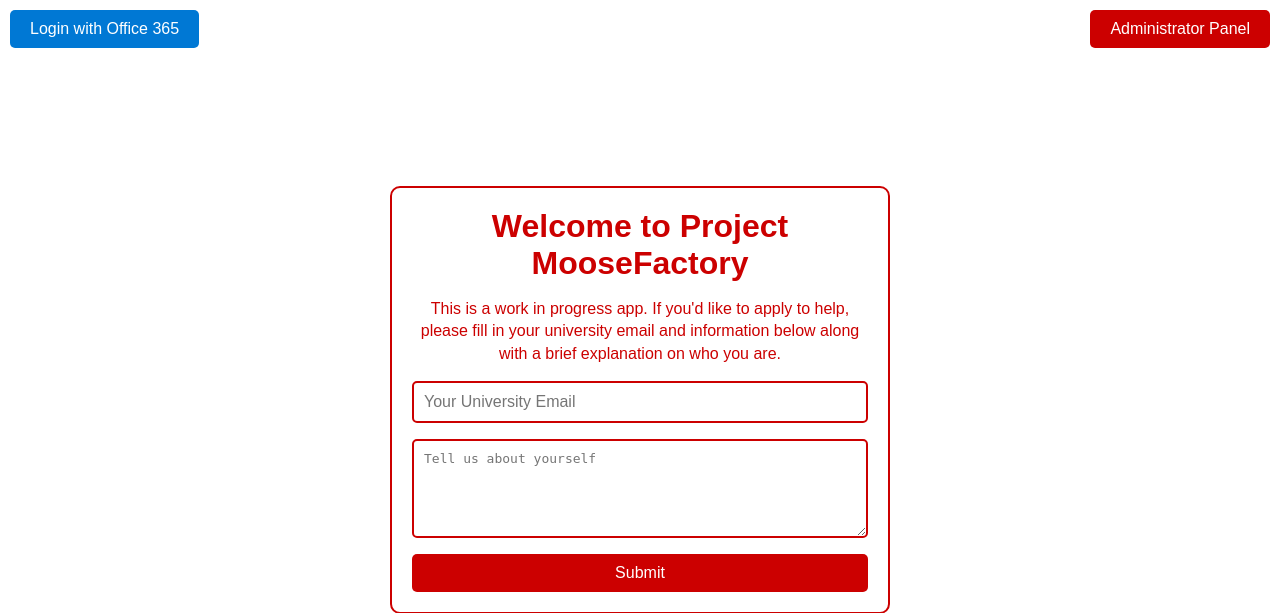
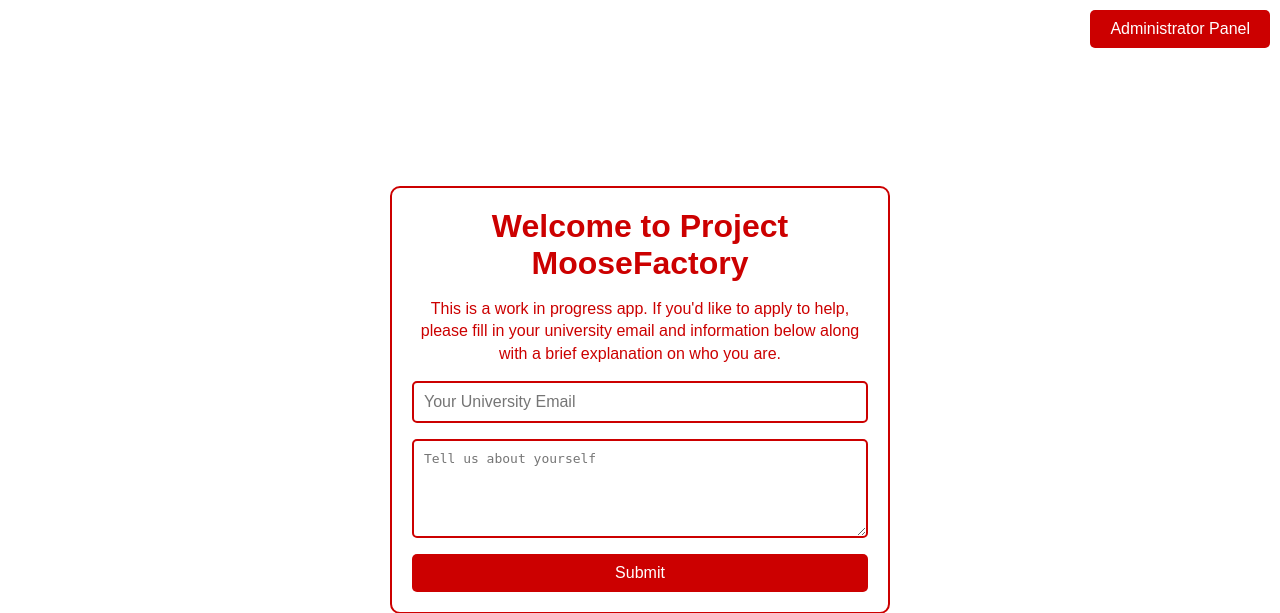
Before and after one commit to Itaho/Project-01-COSC4353, a Flask app: page / in a window 1280 px wide. Shown: the top 613 px of the page. Run offline with Flask 3, Linux system fonts and the light colour scheme.

Commit message:
Revert "Login"
This reverts commit 089c2944e03008149e45fce79a5ef0708432258f.

```diff
--- a/app.py
+++ b/app.py
@@ -1,31 +1,15 @@
 import os
 import mysql.connector
 from flask import Flask, request, render_template, redirect, url_for, session
-import msal
 
 app = Flask(__name__)
 app.secret_key = os.getenv("FLASK_SECRET_KEY", "default_secret_key")
 
-# Database configuration
 DB_HOST = os.getenv("DB_HOST", "moosefactorydb.mysql.database.azure.com")
 DB_PORT = int(os.getenv("DB_PORT", 3306))
 DB_USER = os.getenv("DB_USER", "moose")
 DB_PASS = os.getenv("DB_PASS", "Moosefactory123")
 DB_NAME = os.getenv("DB_NAME", "moosefactory_sql")
-
-# Microsoft Azure App credentials
-CLIENT_ID = os.getenv("MS_CLIENT_ID", "YOUR_CLIENT_ID")
-CLIENT_SECRET = os.getenv("MS_CLIENT_SECRET", "YOUR_CLIENT_SECRET")
-AUTHORITY = os.getenv("MS_AUTHORITY", "https://login.microsoftonline.com/YOUR_TENANT_ID")
-REDIRECT_PATH = "/auth/microsoft/callback"  # Must match the redirect URI in Azure
-SCOPE = ["User.Read"]  # Permissions to request
-
-# Initialize MSAL client
-msal_client = msal.ConfidentialClientApplication(
-    CLIENT_ID,
-    authority=AUTHORITY,
-    client_credential=CLIENT_SECRET
-)
 
 def get_db_connection():
     return mysql.connector.connect(
@@ -79,7 +63,7 @@ def add_user_to_db():
             if conn:
                 conn.close()
 
-# Initializes database connection
+#Initializes database connection
 @app.route("/init-db")
 def init_db():
     conn = get_db_connection()
@@ -100,7 +84,6 @@ def init_db():
 @app.route("/", methods=["GET"])
 def home():
     return render_template("index.html")
-
 @app.route("/adminpanel.html", methods=["GET"])
 def admin_panel():
     try:
@@ -173,44 +156,5 @@ def apply():
     except mysql.connector.Error as err:
         return f"Database Error: {err}", 500
 
-# Route to initiate Microsoft login
-@app.route("/auth/microsoft")
-def login():
-    auth_url = msal_client.get_authorization_request_url(SCOPE, redirect_uri=url_for("auth_callback", _external=True))
-    return redirect(auth_url)
-
-# Route to handle Microsoft callback
-@app.route("/auth/microsoft/callback")
-def auth_callback():
-    try:
-        # Get the authorization code from the callback
-        code = request.args.get("code")
-        if not code:
-            return "Login failed: No authorization code received.", 400
-
-        # Acquire token using the authorization code
-        result = msal_client.acquire_token_by_authorization_code(code, scopes=SCOPE, redirect_uri=url_for("auth_callback", _external=True))
-        if "access_token" not in result:
-            return "Login failed: No access token received.", 400
-
-        # Use the access token to get user info
-        graph_data = msal_client.acquire_token_for_user(result["access_token"])
-        if "error" in graph_data:
-            return f"Login failed: {graph_data['error_description']}", 400
-
-        # Extract user info
-        user_name = graph_data.get("displayName")
-        user_email = graph_data.get("mail") or graph_data.get("userPrincipalName")
-
-        # Save user to session
-        if user_name and user_email:
-            session["user"] = {"name": user_name, "email": user_email}
-            return redirect(url_for("home"))
-        else:
-            return "Login failed: Unable to retrieve user information.", 400
-
-    except Exception as e:
-        return f"Login failed: {str(e)}", 500
-
 if __name__ == "__main__":
     app.run()
--- a/templates/index.html
+++ b/templates/index.html
@@ -87,31 +87,11 @@
     button:hover {
       opacity: 0.9;
     }
-
-    .login-button {
-      position: fixed;
-      top: 10px;
-      left: 10px;
-      background-color: #0078d4; /* Microsoft blue */
-      color: #fff;
-      padding: 10px 20px;
-      text-decoration: none;
-      border-radius: 5px;
-      font-family: Arial, sans-serif;
-    }
-
-    .login-button:hover {
-      opacity: 0.9;
-    }
   </style>
 </head>
 <body>
-    <!-- Login button -->
-    <a href="/auth/microsoft" class="login-button">Login with Office 365</a>
-
   <!-- Administrator Panel button -->
   <a href="adminpanel.html" class="admin-button">Administrator Panel</a>
-
   <div class="container">
     <h1>Welcome to Project MooseFactory</h1>
     <p>
```
Lines whose indentation alone changed are shown as unchanged.
